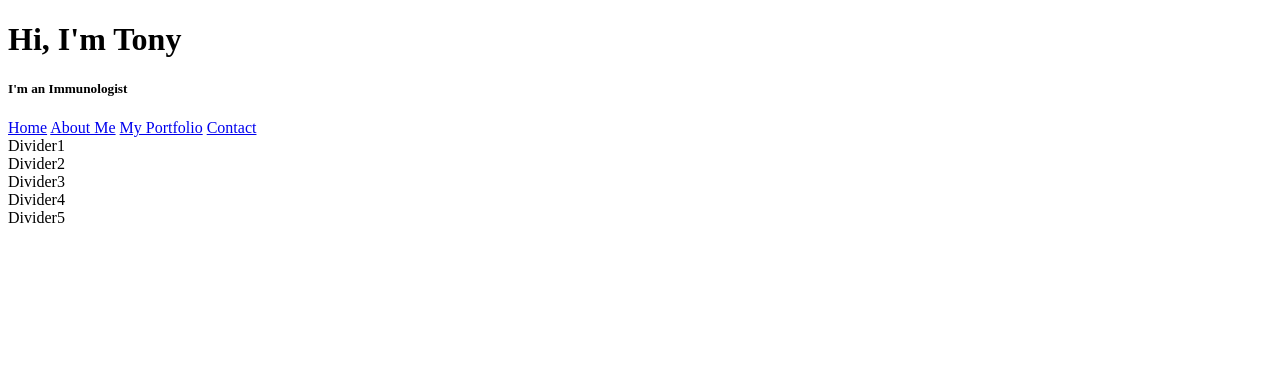
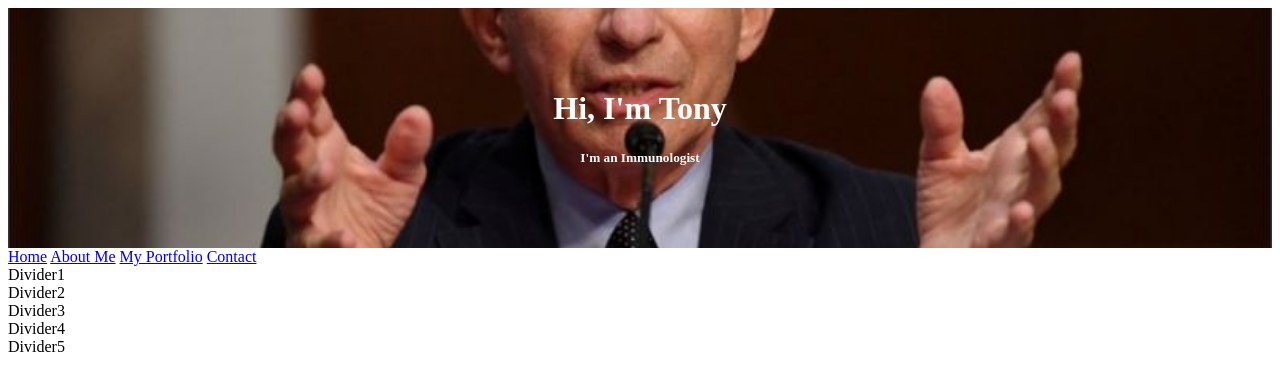
Before and after one commit to MarlenXique/lab-14-site, a plain HTML site: page index.html in a window 1280 px wide. Drawn offline with Linux system fonts and the light colour scheme.

Commit message:
Fauci photo

```diff
--- a/style.css
+++ b/style.css
@@ -0,0 +1,23 @@
+/* universal properties */
+body, html {
+    height: 100%;
+}
+
+.hero-image {
+  background-image: url("fauci.v01.jpg");
+  height: 30%;
+  background-position: center;
+  background-repeat: no-repeat;
+  background-size: cover;
+  position: relative;
+}
+
+/* Center the text over the image. */
+.hero-text {
+  text-align: center;
+  position: absolute;
+  top: 50%;
+  left: 50%;
+  transform: translate(-50%, -50%);
+  color: white;
+}
```
Also changed, not shown: index.html (+2 -2 lines), fauci.v01.jpg (added).
